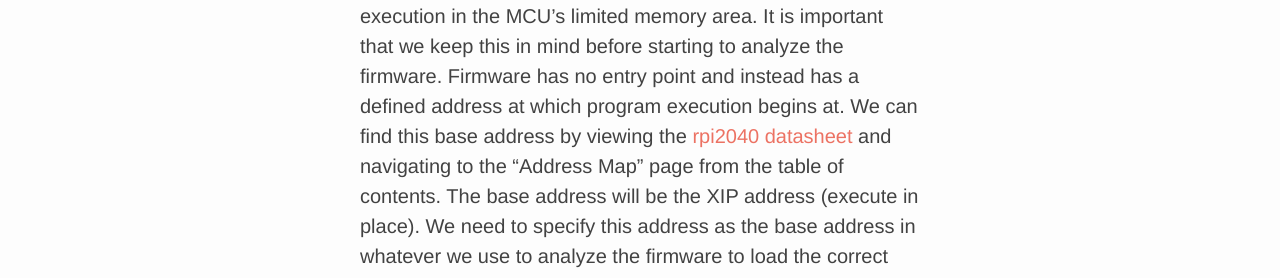
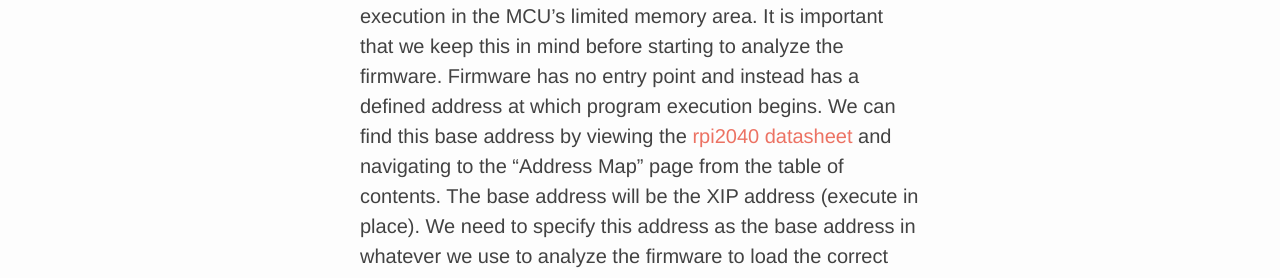
Before and after one commit to elbee-cyber/old.elbee-cyber.github.io, a Jekyll site: the page built from _posts/2022-11-22-Cracking-the-Defcon-30-Badge-Firmware.md, in a window 1280 px wide and 900 px high, scrolled down 4890 px. Shown: the part 315-593 px from the top of the window. Built offline with Jekyll 4.4.1, drawn with Linux system fonts in a browser that asks for light colours; some of the changed text lies outside the part shown.

````diff
--- a/_posts/2022-11-22-Cracking-the-Defcon-30-Badge-Firmware.md
+++ b/_posts/2022-11-22-Cracking-the-Defcon-30-Badge-Firmware.md
@@ -58,7 +58,7 @@ I can verify that this is the firmware by running `strings` and examining the ou
 
 <a name="analysis"></a>
 # Part 2: Analyzing Firmware and Finding the Comparison Function
-The MCU is a rpi2040 which makes use of the <a href="https://en.wikipedia.org/wiki/Execute_in_place">"execute in place"</a> feature. This is a feature that improves performance by enabling execution directly in flash storage rather than execution in the MCU's limited memory area. It is important that we keep this in mind before starting to analyze the firmware. Firmware has no entry point and instead has a defined address at which program execution begins at. We can find this base address by viewing the <a href="https://datasheets.raspberrypi.com/rp2040/rp2040-datasheet.pdf">rpi2040 datasheet</a> and navigating to the "Address Map" page from the table of contents. The base address will be the XIP address (execute in place). We need to specify this address as the base address in whatever we use to analyze the firmware to load the correct segment.
+The MCU is a rpi2040 which makes use of the <a href="https://en.wikipedia.org/wiki/Execute_in_place">"execute in place"</a> feature. This is a feature that improves performance by enabling execution directly in flash storage rather than execution in the MCU's limited memory area. It is important that we keep this in mind before starting to analyze the firmware. Firmware has no entry point and instead has a defined address at which program execution begins. We can find this base address by viewing the <a href="https://datasheets.raspberrypi.com/rp2040/rp2040-datasheet.pdf">rpi2040 datasheet</a> and navigating to the "Address Map" page from the table of contents. The base address will be the XIP address (execute in place). We need to specify this address as the base address in whatever we use to analyze the firmware to load the correct segment.
 <br>
 <p align="center">
   <img src="/assets/2022-11-22/Screenshot_5.png" />
@@ -172,8 +172,8 @@ Proceeding through every checkwin calll will reveal the character mappings for t
 
 With these mappings we can decipher the string compared in the checkwin function to the equivalent keys on the keyboard.
 ```python3
-key_map = {"<":"C","=":"C#",">":"D","?":"D#","@":"E","A":"F","B":"F#","C":"G","D":"G#",
-"E":"A","F":"A#","G":"B"}
+key_map = {"<":"C","=":"C#",">":"D","?":"D#","@":"E","A":"F",
+"B":"F#","C":"G","D":"G#","E":"A","F":"A#","G":"B"}
 key_combo = ""
 for c in "C@><>@C@><>@C@CE@EC@><C@><>@C@><>@>@C@CE@EGDB@":
   key_combo += key_map.get(c)+" "
````
Also changed, not shown: other parts of _posts/2022-11-22-Cracking-the-Defcon-30-Badge-Firmware.md (+5 -5 lines).
